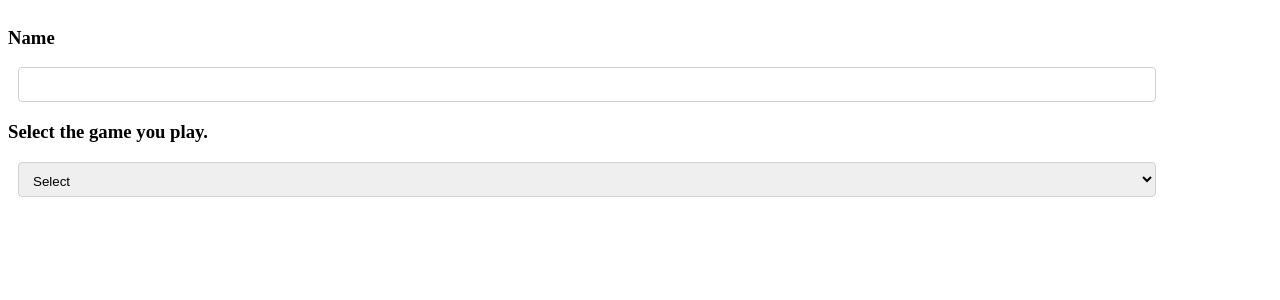
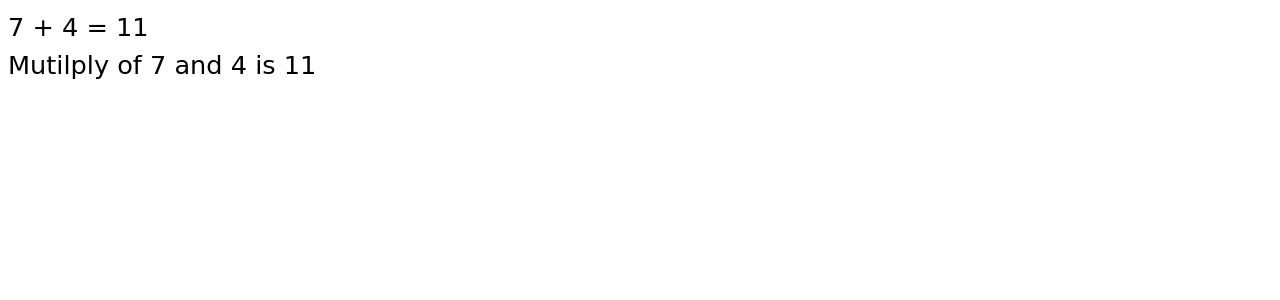
Before and after one commit to vishvjeet-Sharma/react-client, a React (Create React App) app: page / in a window 1280 px wide. Shown: the top 300 px of the page. Built offline with nearby package versions, Linux system fonts and the light colour scheme.

Commit message:
React - Children and Material UI Setup

```diff
--- a/src/App.jsx
+++ b/src/App.jsx
@@ -1,11 +1,16 @@
 import React from 'react';
-import { InputDemo } from './pages/index';
+//import { InputDemo } from './pages/index';
+import { ThemeProvider } from '@mui/material/styles';
+import { ChildrenDemo } from './pages/index'
+import { theme } from './theme';
 
 function App() {
   return (
+    <ThemeProvider theme={theme}>
     <div className="App">
-      <InputDemo />
+      <ChildrenDemo />
     </div>
+    </ThemeProvider>
   );
 }
 
--- /dev/null
+++ b/src/components/Math/Math.jsx
@@ -0,0 +1,65 @@
+import React from 'react';
+import PropTypes from 'prop-types';
+import { Typography } from '@mui/material';
+
+
+const Math = (props) => {
+    const {
+        first, second, operator, children,
+    } = props;
+
+    const Result = (value1, value2, valueFinal) => {
+        if (valueFinal === '+') {
+            return value1 + value2;
+        }
+
+        if (valueFinal === '-') {
+            return value1 - value2;
+        }
+
+        if (valueFinal === '*') {
+            return value1 * value2;
+        }
+
+        if (valueFinal === '/') {
+            return value1 * value2;
+        }
+        return 'Invalid Operator';
+    };
+    const result = Result(first, second, operator);
+     return(
+         <Typography>
+             {children({
+                 first, second, operator, result,
+             })}
+         </Typography>
+     );
+
+};
+
+const defaultTemp = (obj) => {
+    if (obj.operator === '+'){
+        return `${obj.first} + ${obj.second} = ${obj.result}`;
+    }
+    if (obj.operator === '-'){
+        return `${obj.first} - ${obj.second} = ${obj.result}`;
+    }
+    if (obj.operator === '*'){
+        return  `${obj.first} * ${obj.second} = ${obj.result}`;
+    }
+    if (obj.operator === '/'){
+        return  `${obj.first} / ${obj.second} = ${obj.result}`;
+    }
+    return  `Invalid Operation : ${obj.operator}`;
+};
+Math.defaultProps = {
+    children: defaultTemp,
+};
+Math.propTypes = {
+    first:PropTypes.number.isRequired,
+    second:PropTypes.number.isRequired,
+    operator:PropTypes.string.isRequired,
+    children:PropTypes.func,
+};
+
+export default Math;
--- /dev/null
+++ b/src/components/Math/index.js
@@ -0,0 +1 @@
+export { default as Math } from './Math';
--- a/src/components/index.js
+++ b/src/components/index.js
@@ -2,3 +2,4 @@ export { TextField } from './TextField/index';
 export { Slider } from './Slider/index';
 export { SelectField } from './SelectField/index';
 export { RadioGroup } from './RadioGroup/index';
+export { Math } from './Math/index';
--- /dev/null
+++ b/src/pages/ChildrenDemo/ChildrenDemo.jsx
@@ -0,0 +1,26 @@
+import React from 'react';
+import { Math } from '../../components';
+
+const customTemp = (obj) => {
+    if (obj.operator === '+'){
+        return `Mutilply of ${obj.first} and ${obj.second} is ${obj.result}`;
+    }
+    if (obj.operator === '-'){
+        return `Divison of ${obj.first} and ${obj.second} is ${obj.result}`;
+    }
+    if (obj.operator === '*'){
+        return `Mutilply of ${obj.first} and ${obj.second} is ${obj.result}`;
+    }
+    if (obj.operator === '/'){
+        return `Mutilply of ${obj.first} and ${obj.second} is ${obj.result}`;
+    }
+}
+const ChildrenDemo = () => (
+    <>
+    <Math first = {7} second = {4} operator='+'/>
+    <Math first = {7} second = {4} operator='+'>
+        {customTemp}
+    </Math>
+    </>
+);
+export default ChildrenDemo;
--- /dev/null
+++ b/src/pages/ChildrenDemo/index.js
@@ -0,0 +1 @@
+export { default as ChildrenDemo } from './ChildrenDemo';
--- a/src/pages/index.js
+++ b/src/pages/index.js
@@ -1,2 +1,3 @@
 export { TextFieldDemo } from './TextFieldDemo/index';
 export { InputDemo } from './InputDemo/index';
+export { ChildrenDemo } from './ChildrenDemo/index';
--- /dev/null
+++ b/src/theme.js
@@ -0,0 +1,8 @@
+import { createTheme } from '@mui/material/styles';
+
+export const theme = createTheme({
+    typography:{
+        htmlFontSize: 10,
+        fontFamily: 'Comic Sans MS,cursive, sans-serif',
+    },
+});
```
Also changed, not shown: 1 other file (tests, documents, lock files or other folders).
